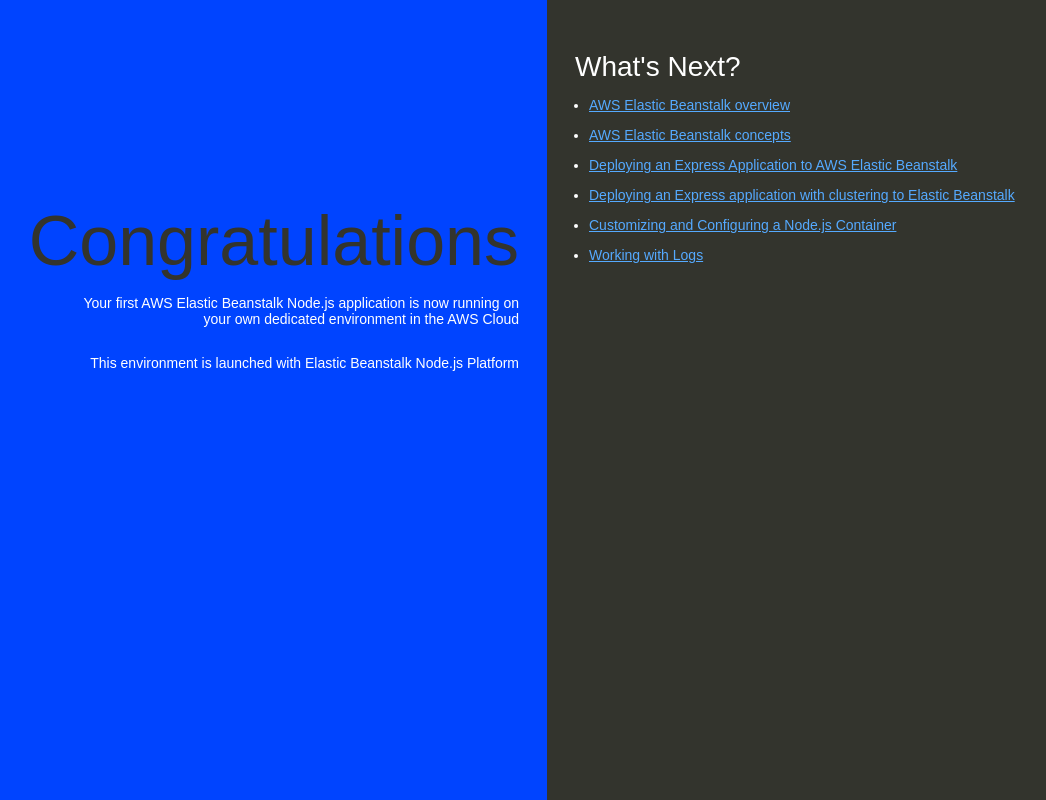
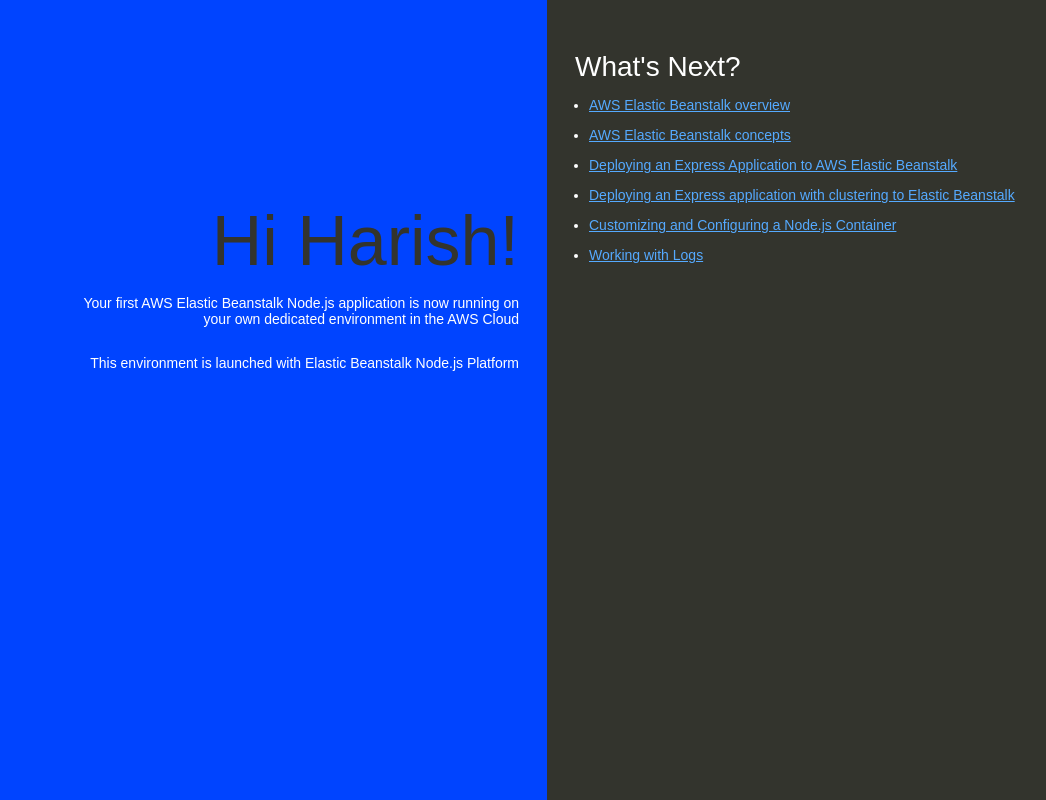
Before and after one commit to harishn15/TestAWS, a website: page index.html in a window 1280 px wide. Shown: the whole page, without its empty margins (93-1139 px from the left). Drawn offline with Linux system fonts and the light colour scheme.

Commit message:
Changed Headline

```diff
--- a/index.html
+++ b/index.html
@@ -74,7 +74,7 @@
   </head>
   <body>
     <div class="textColumn">
-      <h1>Congratulations</h1>
+      <h1>Hi Harish!</h1>
       <p>Your first AWS Elastic Beanstalk Node.js application is now running on your own dedicated environment in the AWS Cloud</p>
       <p>This environment is launched with Elastic Beanstalk Node.js Platform</p>
     </div>
```
